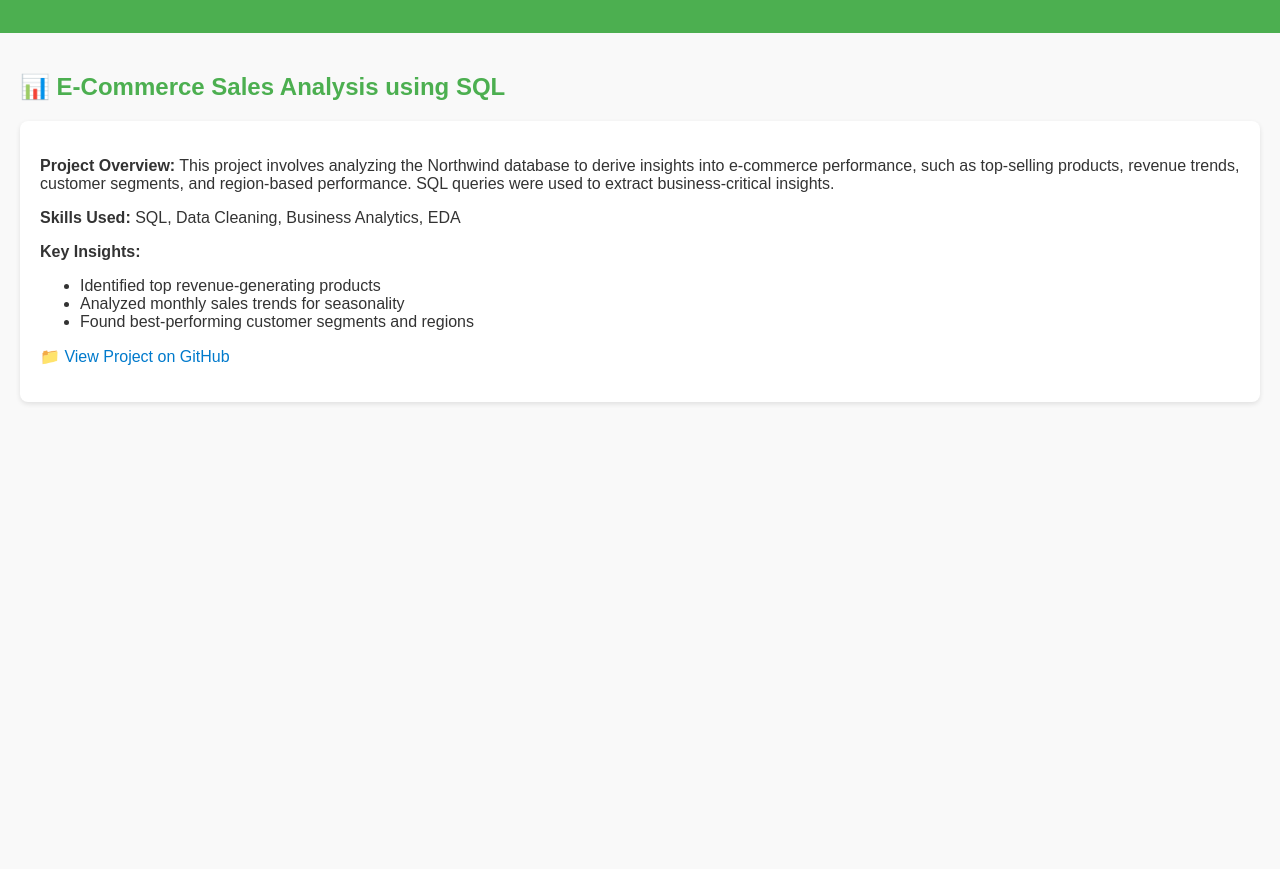
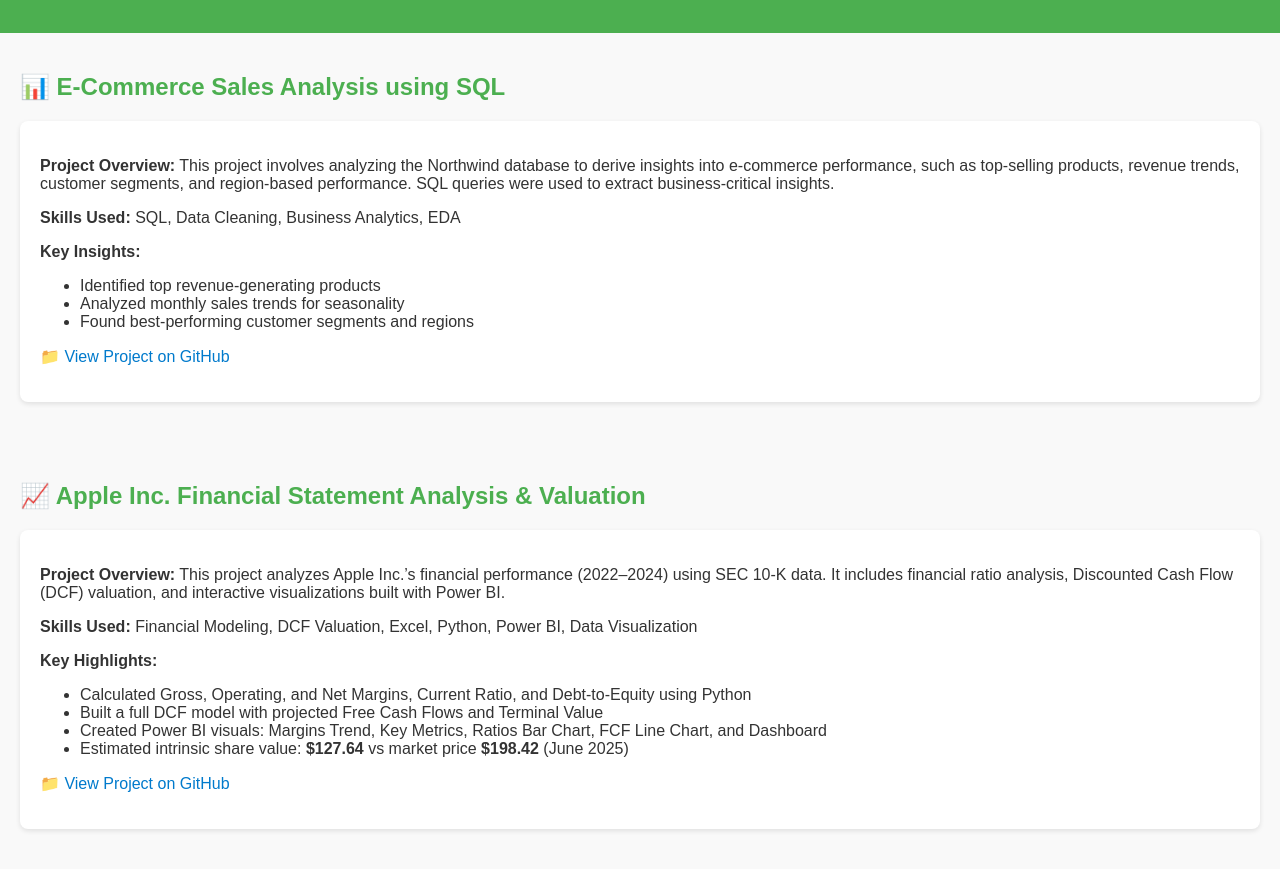
Before and after one commit to anju-salim-george/anju-salim-george-portfolio, a plain HTML site: page index.html in a window 1280 px wide. Shown: the part 121-990 px from the top of the page. Before the commit the page ends 800 px from the top, so only its background shows below. Drawn offline with Linux system fonts and the light colour scheme.

Commit message:
Update index.html

```diff
--- a/index.html
+++ b/index.html
@@ -36,6 +36,20 @@
         <p>📁 <a href="https://github.com/anju-salim-george/ecommerce-sql-analysis" target="_blank">View Project on GitHub</a></p>
     </div>
 </section>
-
+    <section>
+    <h2>📈 Apple Inc. Financial Statement Analysis & Valuation</h2>
+    <div class="project-card">
+        <p><strong>Project Overview:</strong> This project analyzes Apple Inc.’s financial performance (2022–2024) using SEC 10-K data. It includes financial ratio analysis, Discounted Cash Flow (DCF) valuation, and interactive visualizations built with Power BI.</p>
+        <p><strong>Skills Used:</strong> Financial Modeling, DCF Valuation, Excel, Python, Power BI, Data Visualization</p>
+        <p><strong>Key Highlights:</strong></p>
+        <ul>
+            <li>Calculated Gross, Operating, and Net Margins, Current Ratio, and Debt-to-Equity using Python</li>
+            <li>Built a full DCF model with projected Free Cash Flows and Terminal Value</li>
+            <li>Created Power BI visuals: Margins Trend, Key Metrics, Ratios Bar Chart, FCF Line Chart, and Dashboard</li>
+            <li>Estimated intrinsic share value: <strong>$127.64</strong> vs market price <strong>$198.42</strong> (June 2025)</li>
+        </ul>
+        <p>📁 <a href="https://github.com/anju-salim-george/apple-financial-analysis" target="_blank">View Project on GitHub</a></p>
+    </div>
+</section>
 </body>
 </html>
```
